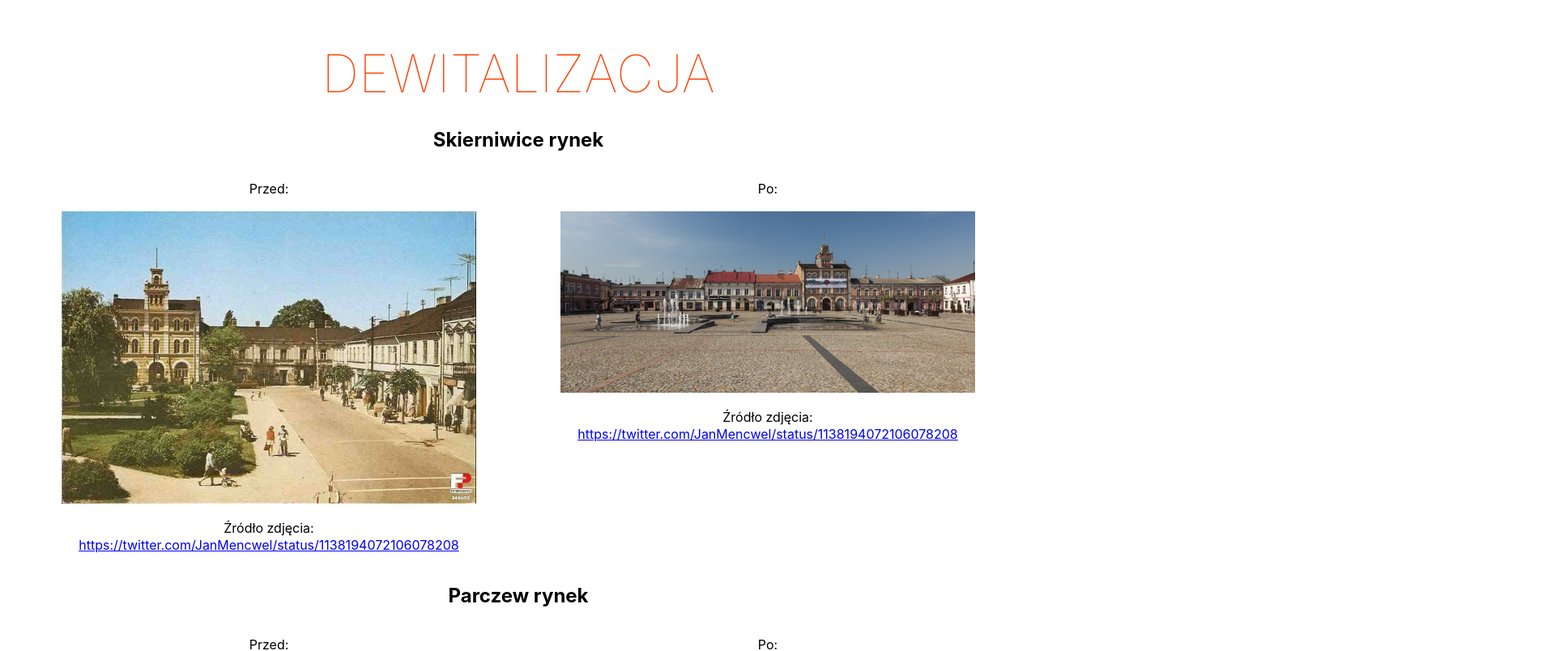
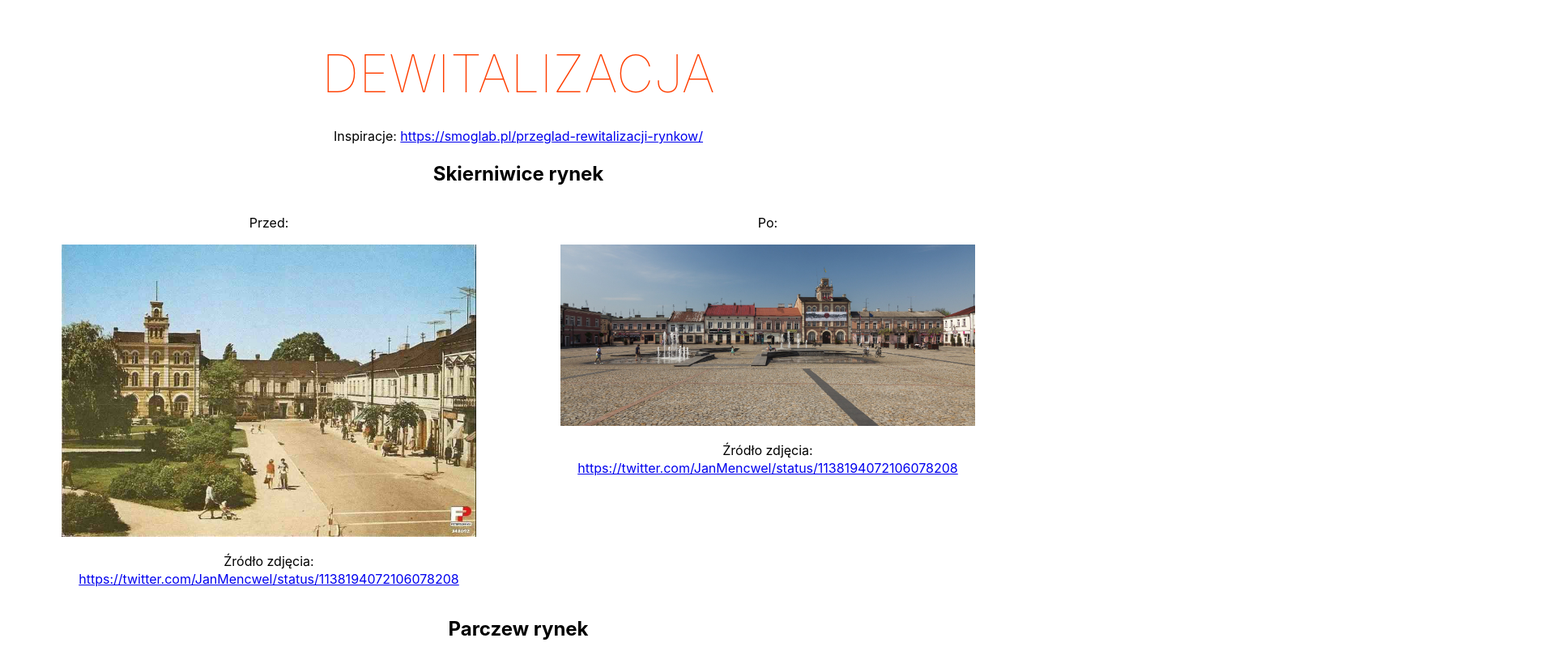
Before and after one commit to masives/dewitalizacja, a Svelte app: page / in a window 1280 px wide. Shown: the top 804 px of the page at 81% size, 1920 px wide, since content can reach past the window. Built offline with nearby package versions, Linux system fonts and the light colour scheme.

Commit message:
add elipsis to long links

```diff
--- a/src/App.svelte
+++ b/src/App.svelte
@@ -4,6 +4,13 @@
 
 <main>
   <h1>Dewitalizacja</h1>
+  <p>
+    Inspiracje:
+    <a href={'https://smoglab.pl/przeglad-rewitalizacji-rynkow/'} target="_blank" rel="noopener noreferrer"
+      >https://smoglab.pl/przeglad-rewitalizacji-rynkow/</a
+    >
+  </p>
+
   <ul>
     {#each cityData as { title, photos, articles, cost }}
       <li>
@@ -15,7 +22,12 @@
               <img src={photos.before} alt={`Zdjęcie ${title} przed rewitalizacją`} />
               <figcaption>
                 <p>
-                  Źródło zdjęcia: <a href={photos.beforeSourceUrl} target="_blank" rel="noopener noreferrer">{photos.afterSourceUrl}</a>
+                  Źródło zdjęcia: <a
+                    href={photos.beforeSourceUrl}
+                    target="_blank"
+                    rel="noopener noreferrer"
+                    class="city-list-item__source-url">{photos.afterSourceUrl}</a
+                  >
                 </p>
               </figcaption>
             </figure>
@@ -25,7 +37,14 @@
             <figure>
               <img src={photos.after} alt={`Zdjęcie ${title} po rewitalizacji`} />
               <figcaption>
-                <p>Źródło zdjęcia: <a href={photos.afterSourceUrl} target="_blank" rel="noopener noreferrer">{photos.afterSourceUrl}</a></p>
+                <p>
+                  Źródło zdjęcia: <a
+                    href={photos.afterSourceUrl}
+                    target="_blank"
+                    rel="noopener noreferrer"
+                    class="city-list-item__source-url">{photos.afterSourceUrl}</a
+                  >
+                </p>
               </figcaption>
             </figure>
           </div>
@@ -91,6 +110,13 @@
     width: 48%;
   }
 
+  .city-list-item__source-url {
+    white-space: nowrap;
+    overflow: hidden;
+    text-overflow: ellipsis;
+    display: block;
+  }
+
   @media (max-width: 480px) {
     .city-list-item {
       display: block;
```
